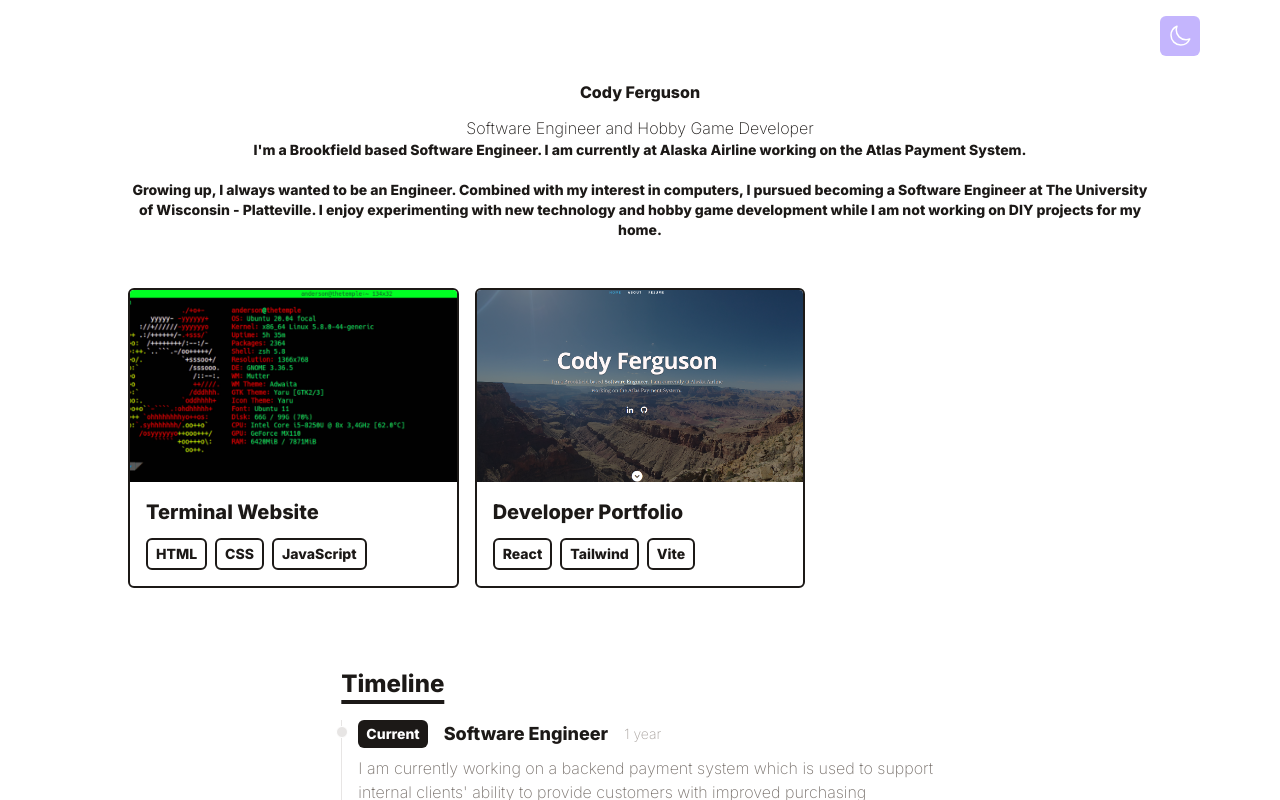
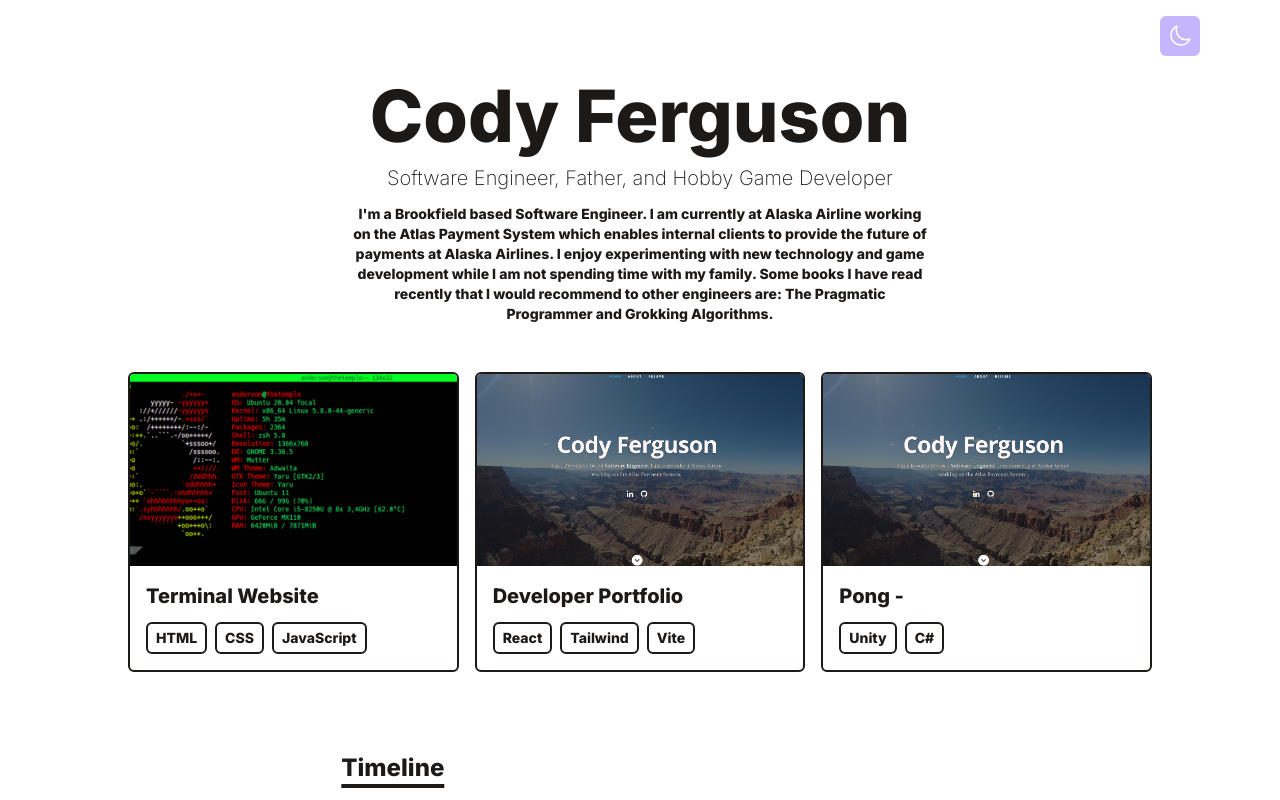
Before and after one commit to codyferguson/website-frontend, a React (Vite) app: page / in a window 1280 px wide. Shown: the top 800 px of the page. Built offline with nearby package versions, Linux system fonts and the light colour scheme.

Commit message:
Update portfolio with pong and update intro

```diff
--- a/src/components/Contact.jsx
+++ b/src/components/Contact.jsx
@@ -1,5 +1,5 @@
-import React from 'react';
-import Title from './Title';
+import React from "react";
+import Title from "./Title";
 
 function Contact() {
   return (
@@ -33,12 +33,12 @@ function Contact() {
             type="button"
             className="text-center inline-block px-8 py-3 w-max text-base font-medium rounded-md text-white bg-gradient-to-r from-grey-500 to-purple-500 drop-shadow-md hover:stroke-white"
           >
-                  Work With Me
+            Contact me
           </button>
         </form>
       </div>
     </div>
-   )
+  );
 }
 
 export default Contact;
--- a/src/components/Intro.jsx
+++ b/src/components/Intro.jsx
@@ -4,21 +4,20 @@ function Intro() {
   return (
     // Check out Tailwindcss for help on these properties
     <div className="flex items-center justify-center flex-col text-center pt-20 pb-6">
-      <h1 className="text-4x1 md:text-7x1 mb-1 md:mb-3 font-bold">
+      <h1 className="text-4xl md:text-7xl dark:text-white mb-1 md:mb-3 font-bold">
         Cody Ferguson
       </h1>
-      <p className="text-base md:text-x1 md-3 font-medium">
-        Software Engineer and Hobby Game Developer
+      <p className="text-base md:text-xl mb-3 font-medium">
+        Software Engineer, Father, and Hobby Game Developer
       </p>
-      <p className="text-sm max-w-x1 mb-6 font-bold">
+      <p className="text-sm max-w-xl mb-6 font-bold">
         I&apos;m a Brookfield based Software Engineer. I am currently at Alaska
-        Airline working on the Atlas Payment System.
-        <br /> <br />
-        Growing up, I always wanted to be an Engineer. Combined with my interest
-        in computers, I pursued becoming a Software Engineer at The University
-        of Wisconsin - Platteville. I enjoy experimenting with new technology
-        and hobby game development while I am not working on DIY projects for my
-        home.
+        Airline working on the Atlas Payment System which enables internal
+        clients to provide the future of payments at Alaska Airlines. I enjoy
+        experimenting with new technology and game development while I am not
+        spending time with my family. Some books I have read recently that I
+        would recommend to other engineers are: The Pragmatic Programmer and
+        Grokking Algorithms.
       </p>
     </div>
   );
--- a/src/data/portfolio.js
+++ b/src/data/portfolio.js
@@ -10,5 +10,11 @@ export default [
         imgUrl: '/assets/websitePlaceholder.png',
         stack: ['React', 'Tailwind', 'Vite'],
         link: 'this site'
+    },
+    {
+        title: 'Pong - ',
+        imgUrl: '/assets/websitePlaceholder.png',
+        stack: ['Unity', 'C#'],
+        link: ''
     }
 ]
```
Lines whose indentation alone changed are shown as unchanged.
